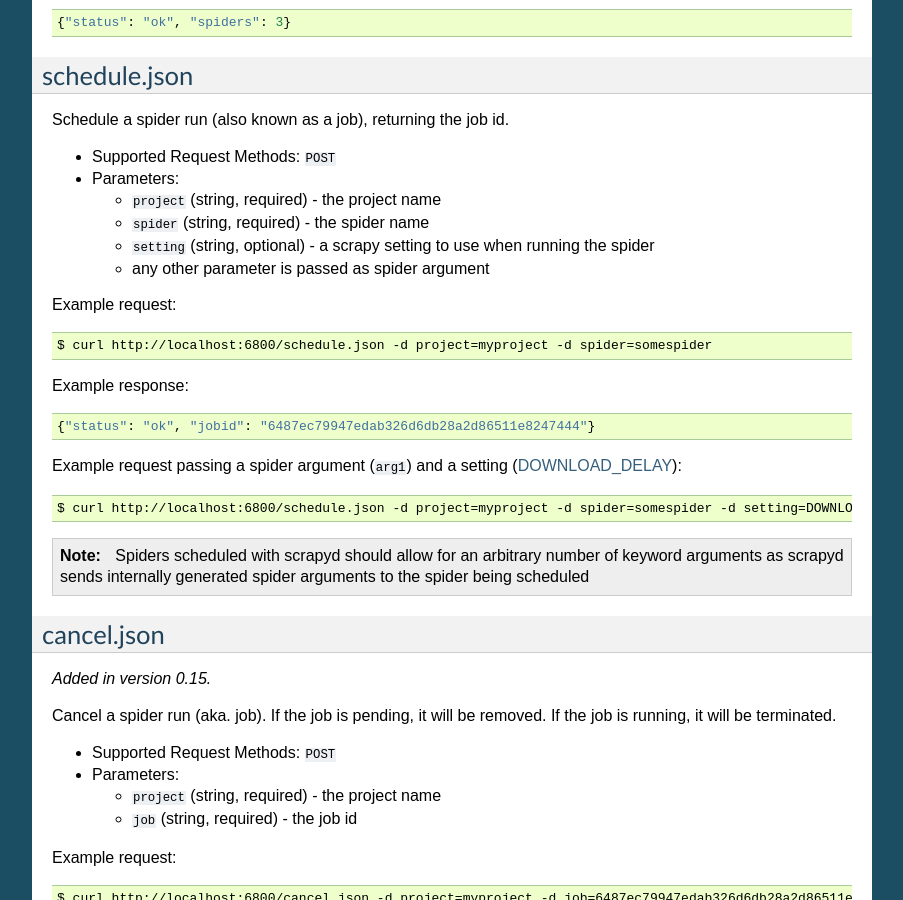
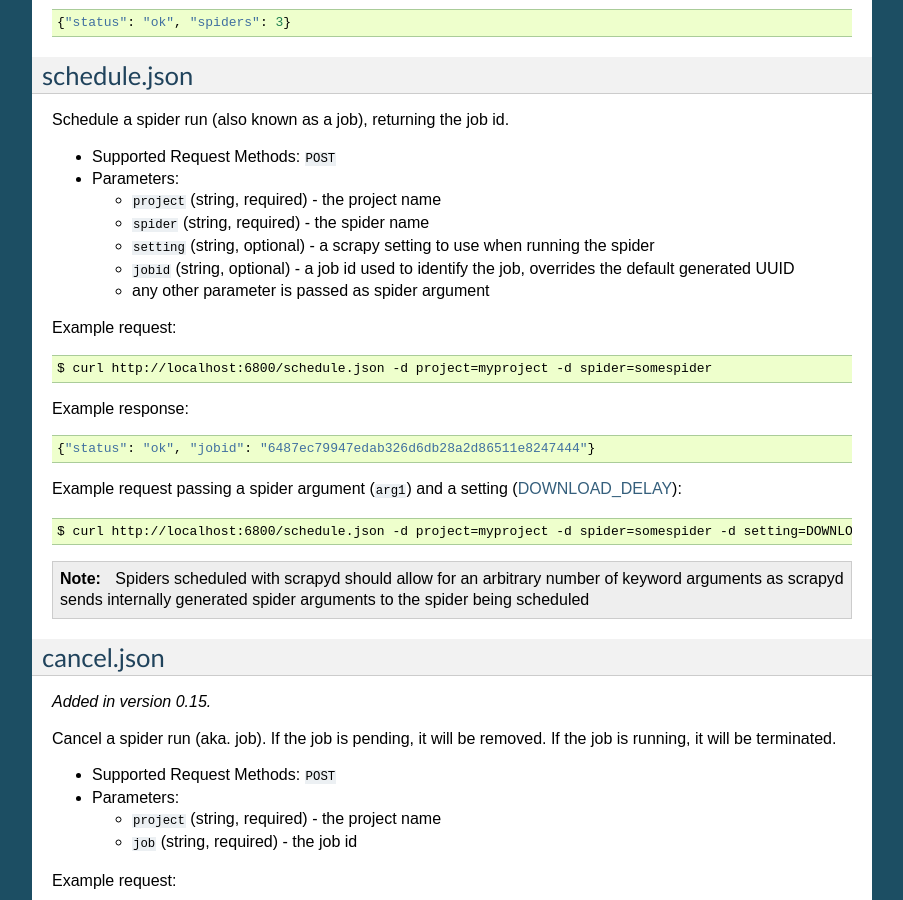
Before and after one commit to scrapy/scrapyd, a Sphinx documentation site: the page built from docs/api.rst, in a window 1280 px wide and 900 px high, scrolled down 752 px. Shown: the whole window, without its empty margins (198-1101 px from the left). Built offline with Sphinx 7.4.7, drawn with Linux system fonts in a browser that asks for light colours.

Commit message:
Add docs for #93
Explains about being able to override Scrapyd's generated UUID using jobid as a param to Schedule

```diff
--- a/docs/api.rst
+++ b/docs/api.rst
@@ -54,6 +54,7 @@ Schedule a spider run (also known as a job), returning the job id.
   * ``project`` (string, required) - the project name
   * ``spider`` (string, required) - the spider name
   * ``setting`` (string, optional) - a scrapy setting to use when running the spider
+  * ``jobid`` (string, optional) - a job id used to identify the job, overrides the default generated UUID
   * any other parameter is passed as spider argument
 
 Example request::
```
